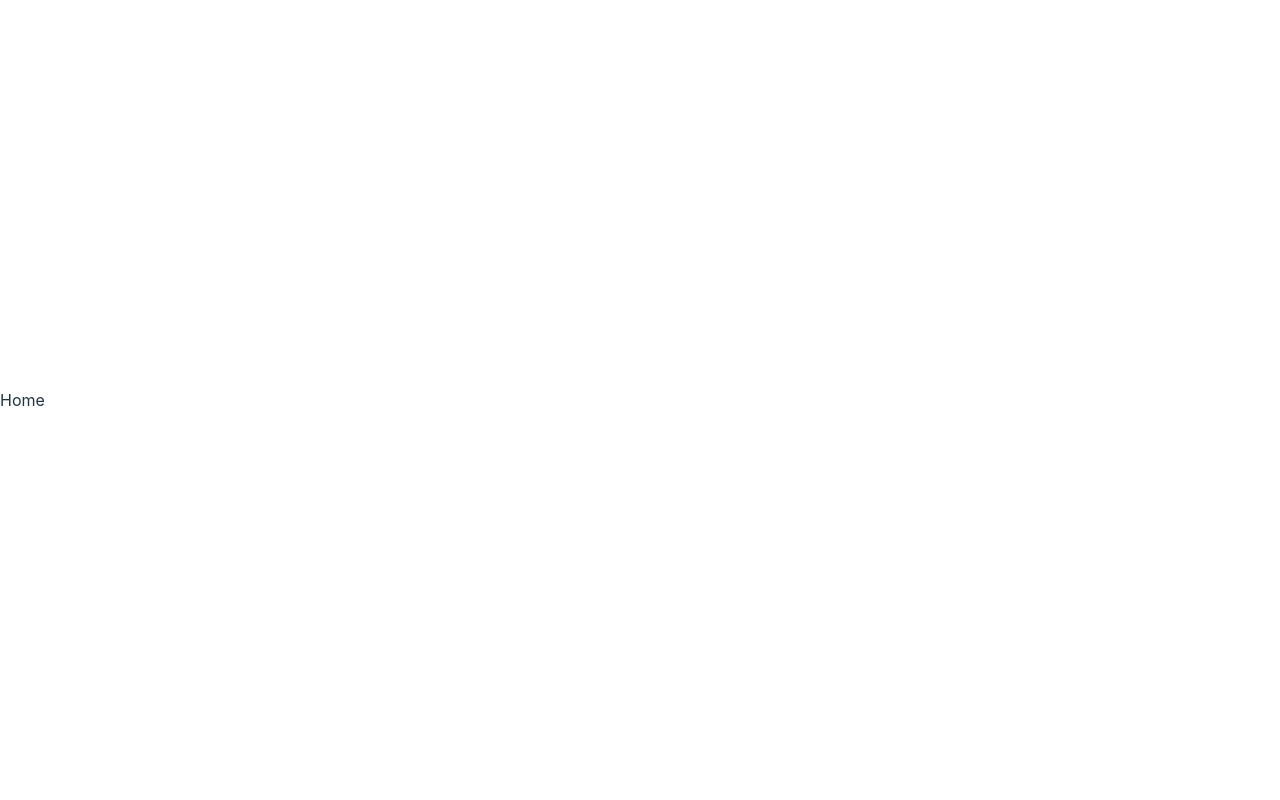
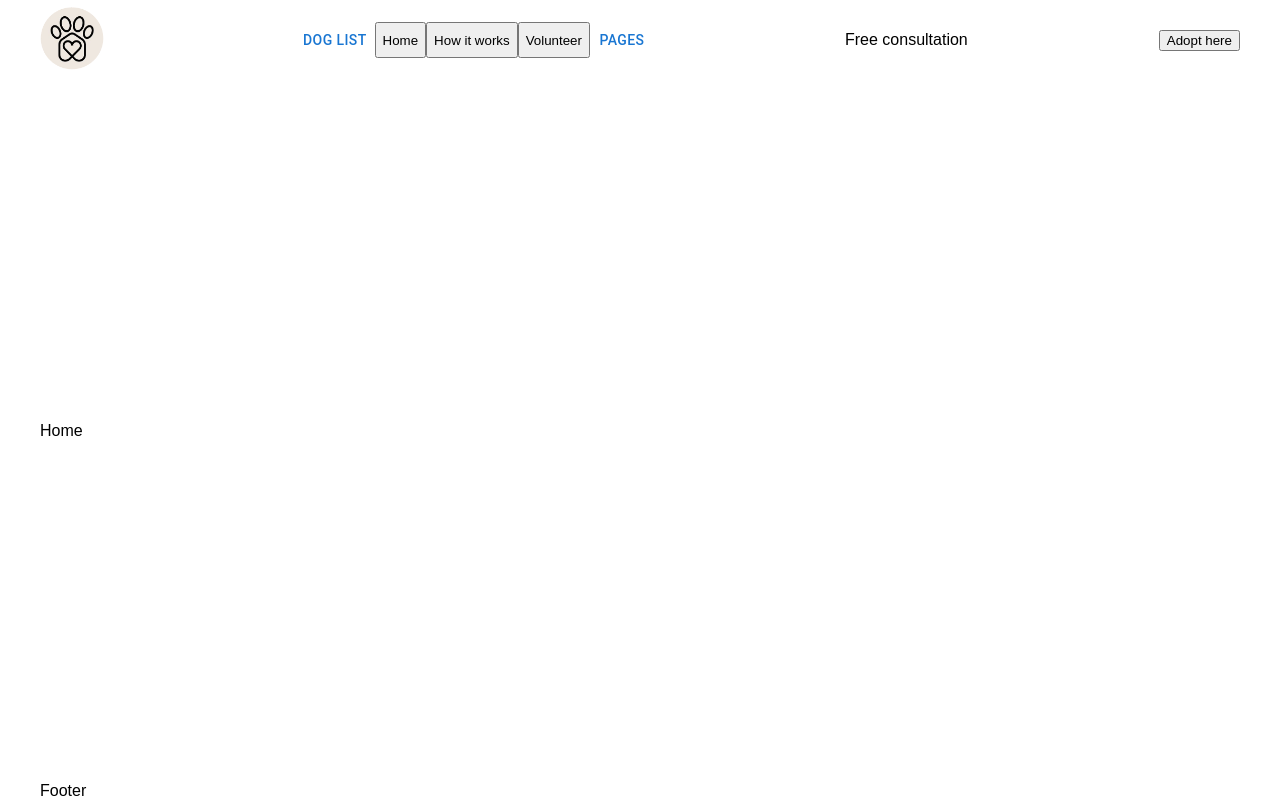
Before and after one commit to simz14/HappyTails, a React (Vite) app in the folder client/: page / in a window 1280 px wide. Built offline with nearby package versions, Linux system fonts and the light colour scheme.

Commit message:
creating layout, basic header structure ans dropdown menu component

```diff
--- a/client/src/App.jsx
+++ b/client/src/App.jsx
@@ -5,7 +5,7 @@ import Home from "./screens/Home/Home";
 const App = () => {
   return (
     <Routes>
-      <Route path="/" element={<Home />} />
+      <Route exact path="/" element={<Home />} />
     </Routes>
   );
 };
--- /dev/null
+++ b/client/src/components/Footer/Footer.jsx
@@ -0,0 +1,7 @@
+import React from "react";
+
+const Footer = () => {
+  return <div>Footer</div>;
+};
+
+export default Footer;
--- /dev/null
+++ b/client/src/components/Header/Header.jsx
@@ -0,0 +1,64 @@
+import React from "react";
+import { useNavigate } from "react-router-dom";
+import styled from "styled-components";
+import Logo from "../../assets/HappyTailsLogoOf.png";
+import PopOver from "../PopOver";
+
+const HeaderWrapper = styled.div`
+  & nav {
+    display: flex;
+    justify-content: space-between;
+    min-height: 5rem;
+    align-items: center;
+    position: relative;
+  }
+
+  & .logoImg {
+    width: 4rem;
+    height: 4rem;
+  }
+  & .navLinks {
+    display: flex;
+  }
+`;
+
+const Header = () => {
+  const navigate = useNavigate();
+
+  return (
+    <HeaderWrapper>
+      <nav>
+        <a href="/">
+          <img className="logoImg" src={Logo} alt="logo" />
+        </a>
+
+        <div className="navLinks">
+          <PopOver
+            title={"Dog List"}
+            items={[
+              { title: "Dog List", href: "/doglist" },
+              { title: "Dog Profile", href: "/dogprofile" },
+            ]}
+          />
+          <button onClick={() => navigate("/")}>Home</button>
+          <button onClick={() => navigate("/")}>How it works</button>
+          <button onClick={() => navigate("/")}>Volunteer</button>
+          <PopOver
+            title={"Pages"}
+            items={[
+              { title: "Donation", href: "/donations" },
+              { title: "About us", href: "/aboutus" },
+              { title: "FAQ", href: "/faq" },
+              { title: "Team", href: "/team" },
+              { title: "Contact Us", href: "/contactus" },
+            ]}
+          />
+        </div>
+        <div>Free consultation</div>
+        <button>Adopt here</button>
+      </nav>
+    </HeaderWrapper>
+  );
+};
+
+export default Header;
--- /dev/null
+++ b/client/src/components/Layout.jsx
@@ -0,0 +1,19 @@
+import Footer from "./Footer/Footer";
+import Header from "./Header/Header";
+import styled from "styled-components";
+
+const LayoutWrapper = styled.div`
+  max-width: 1200px;
+`;
+
+const Layout = ({ children }) => {
+  return (
+    <LayoutWrapper>
+      <Header />
+      <main>{children}</main>
+      <Footer />
+    </LayoutWrapper>
+  );
+};
+
+export default Layout;
--- /dev/null
+++ b/client/src/components/PopOver.jsx
@@ -0,0 +1,47 @@
+import { Button, Link, Menu, MenuItem } from "@mui/material";
+import React, { useState } from "react";
+
+const PopOver = ({ title, items }) => {
+  const [anchorEl, setAnchorEl] = useState(null);
+  const open = Boolean(anchorEl);
+
+  const handleClick = (event) => {
+    setAnchorEl(event.currentTarget);
+  };
+  const handleClose = () => {
+    setAnchorEl(null);
+  };
+
+  return (
+    <div>
+      <Button
+        id="basic-button"
+        aria-controls={open ? "basic-menu" : undefined}
+        aria-haspopup="true"
+        aria-expanded={open ? "true" : undefined}
+        onClick={handleClick}
+      >
+        {title}
+      </Button>
+      <Menu
+        id="basic-menu"
+        anchorEl={anchorEl}
+        open={open}
+        onClose={handleClose}
+        MenuListProps={{
+          "aria-labelledby": "basic-button",
+        }}
+      >
+        {items.map((item) => {
+          return (
+            <MenuItem component={Link} href={item.href} onClick={handleClose}>
+              {item.title}
+            </MenuItem>
+          );
+        })}
+      </Menu>
+    </div>
+  );
+};
+
+export default PopOver;
--- a/client/src/index.css
+++ b/client/src/index.css
@@ -1,69 +1,12 @@
-:root {
-  font-family: Inter, system-ui, Avenir, Helvetica, Arial, sans-serif;
-  line-height: 1.5;
-  font-weight: 400;
-
-  color-scheme: light dark;
-  color: rgba(255, 255, 255, 0.87);
-  background-color: #242424;
-
-  font-synthesis: none;
-  text-rendering: optimizeLegibility;
-  -webkit-font-smoothing: antialiased;
-  -moz-osx-font-smoothing: grayscale;
-  -webkit-text-size-adjust: 100%;
+body {
+  font-family: "Poppins", sans-serif;
+  position: relative;
+  margin: 0;
 }
-
-a {
-  font-weight: 500;
-  color: #646cff;
-  text-decoration: inherit;
+#root > div {
+  display: flex;
+  min-height: 100vh;
+  flex-direction: column;
+  justify-content: space-between;
+  margin: 0 auto;
 }
-a:hover {
-  color: #535bf2;
-}
-
-body {
-  margin: 0;
-  display: flex;
-  place-items: center;
-  min-width: 320px;
-  min-height: 100vh;
-}
-
-h1 {
-  font-size: 3.2em;
-  line-height: 1.1;
-}
-
-button {
-  border-radius: 8px;
-  border: 1px solid transparent;
-  padding: 0.6em 1.2em;
-  font-size: 1em;
-  font-weight: 500;
-  font-family: inherit;
-  background-color: #1a1a1a;
-  cursor: pointer;
-  transition: border-color 0.25s;
-}
-button:hover {
-  border-color: #646cff;
-}
-button:focus,
-button:focus-visible {
-  outline: 4px auto -webkit-focus-ring-color;
-}
-
-@media (prefers-color-scheme: light) {
-  :root {
-    color: #213547;
-    background-color: #ffffff;
-  }
-  a:hover {
-    color: #747bff;
-  }
-  button {
-    background-color: #f9f9f9;
-  }
-}
--- a/client/src/screens/Home/Home.jsx
+++ b/client/src/screens/Home/Home.jsx
@@ -1,7 +1,8 @@
 import React from "react";
+import Layout from "../../components/Layout";
 
 const Home = () => {
-  return <div>Home</div>;
+  return <Layout>Home</Layout>;
 };
 
 export default Home;
```
Also changed, not shown: client/package.json (+6 -1 lines).
